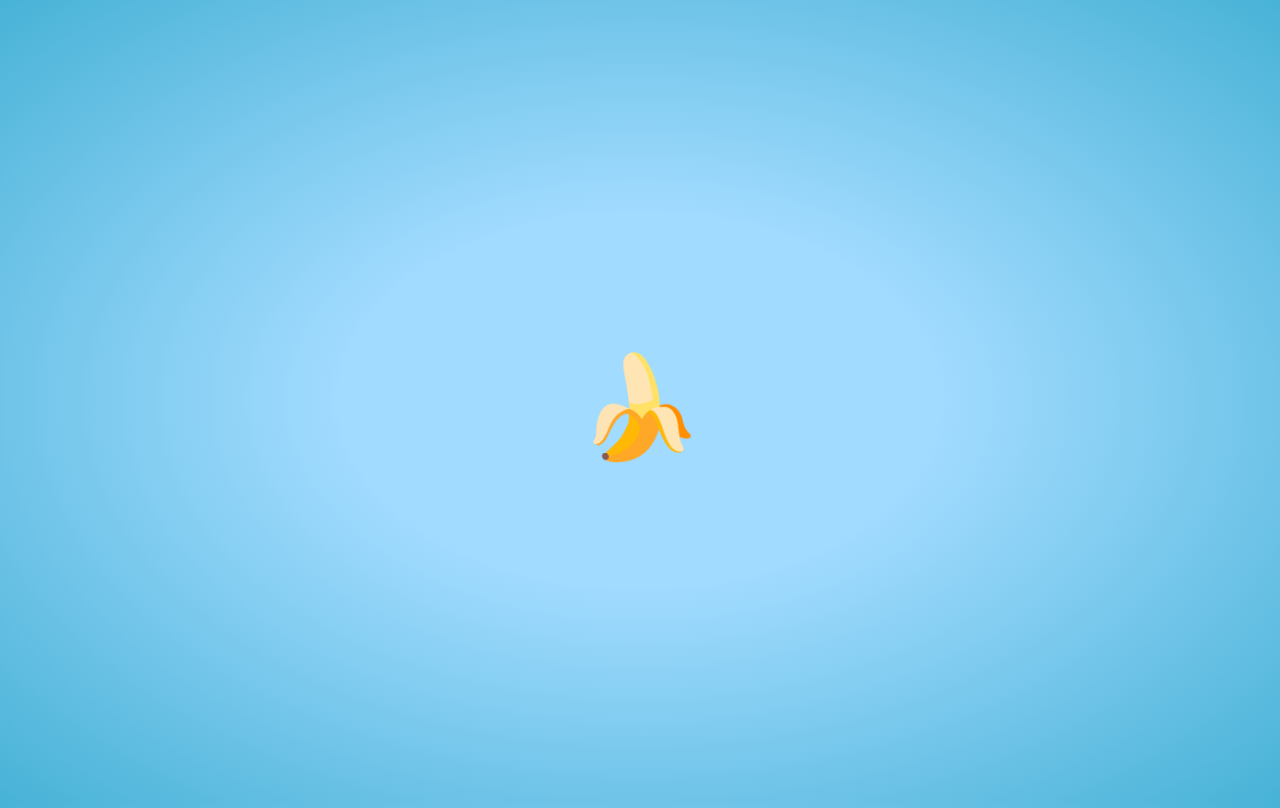
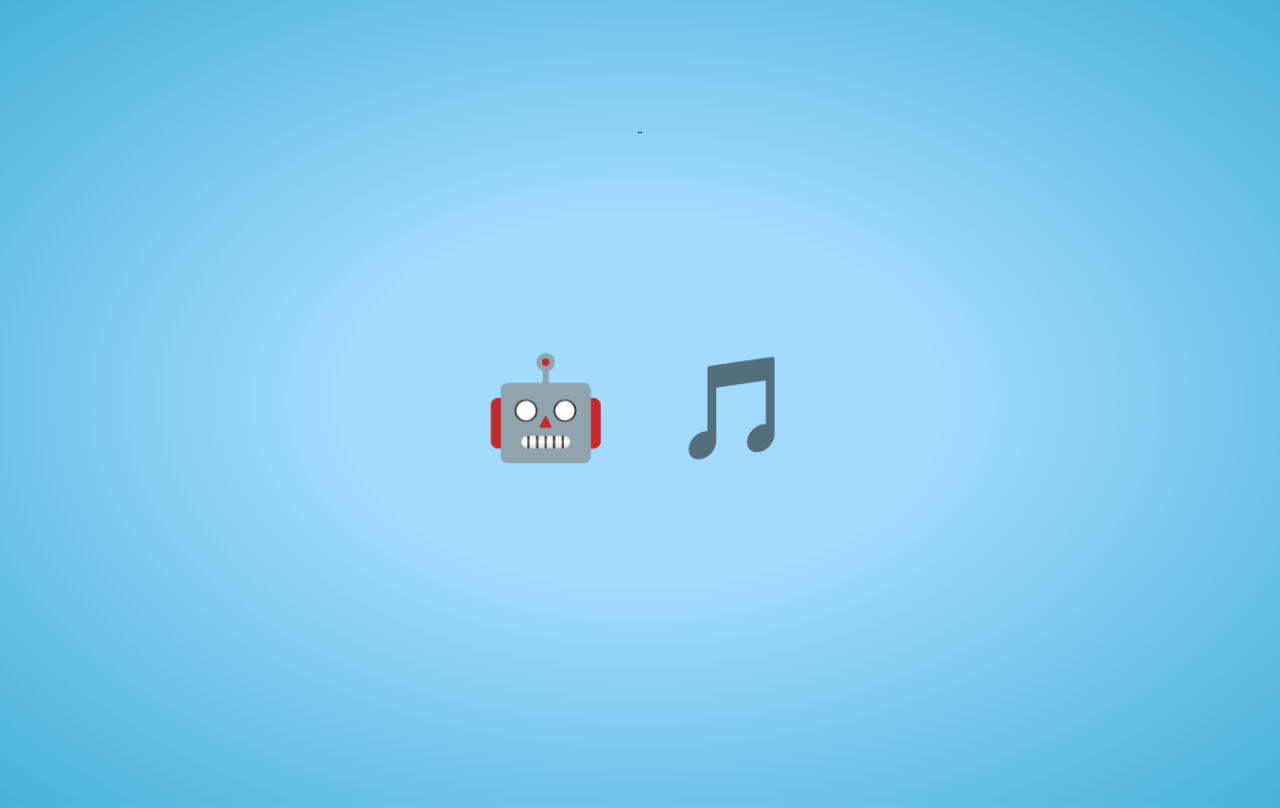
Before and after one commit to rohansahai/rohansahai.github.io, a plain HTML site: page index.html in a window 1280 px wide. Drawn offline with Linux system fonts and the light colour scheme.

Commit message:
some updates

```diff
--- a/index.html
+++ b/index.html
@@ -9,7 +9,10 @@
 </head>
 <body>
 	<a href="https://openai.com/sora">
-		<h1>🍌</h1>
+		<h1>🤖</h1>
+	</a>
+	<a href="https://open.spotify.com/artist/5102NpxNold966hzJjlvFF">
+		<h1>🎵</h1>
 	</a>
 </body>
 </html>
--- a/sc.css
+++ b/sc.css
@@ -19,4 +19,5 @@ h1 {
   -webkit-transform: translate(0, -50%);
           transform: translate(0, -50%);
   font-size: 100px;
+  padding: 30px;
 }
```
